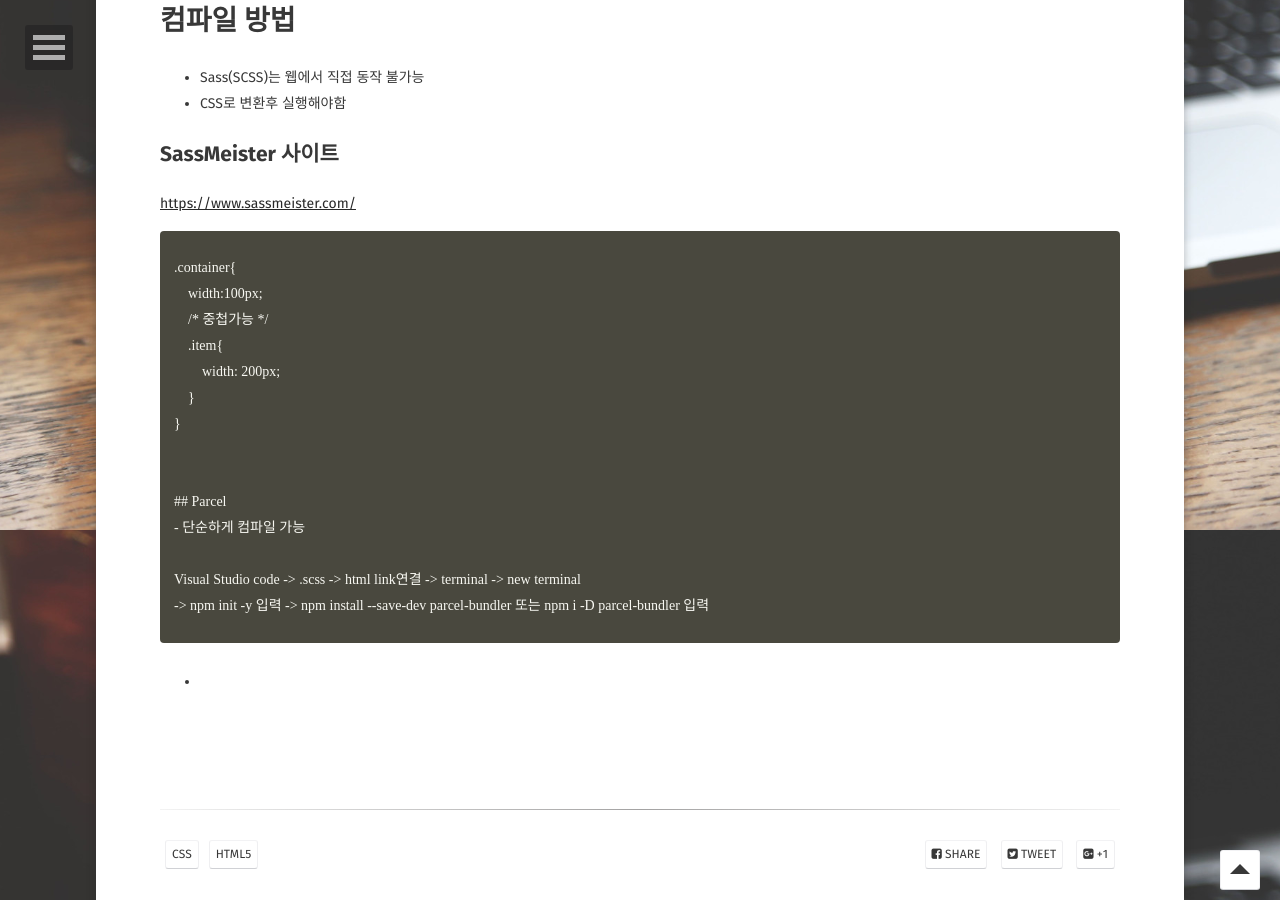
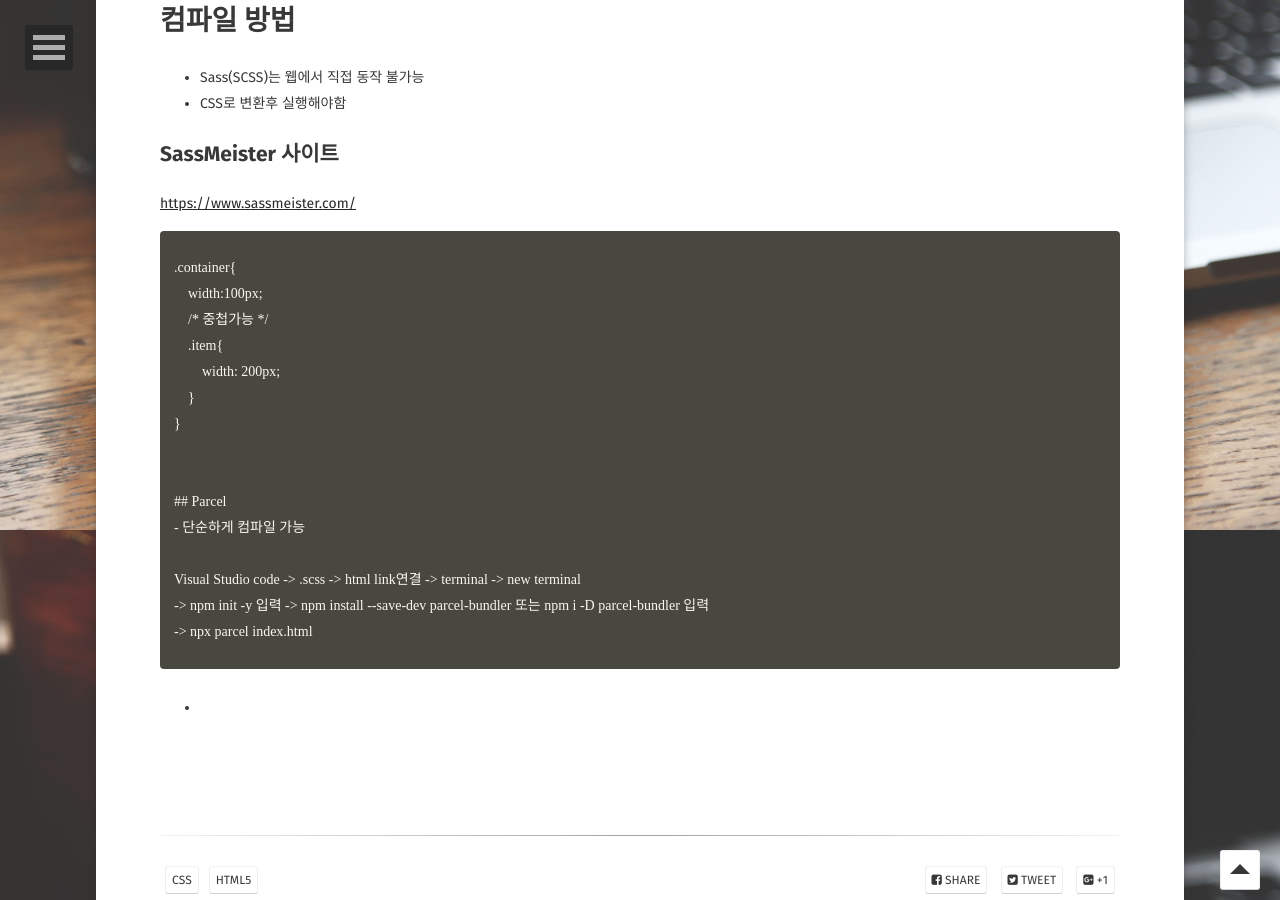
Before and after one commit to sum529-create/sum529-create.github.io, a Jekyll site: the page built from _posts/2021-05-08-SASS정리.md, in a window 1280 px wide and 900 px high, scrolled down 1270 px. Built offline with Jekyll 4.4.1, drawn with Linux system fonts in a browser that asks for light colours; some web fonts are replaced; comment, search, counter and statistics services are not loaded.

Commit message:
Update 2021-05-08-SASS정리.md

```diff
--- a/_posts/2021-05-08-SASS정리.md
+++ b/_posts/2021-05-08-SASS정리.md
@@ -63,6 +63,7 @@ comments: true
 
 Visual Studio code -> .scss -> html link연결 -> terminal -> new terminal
 -> npm init -y 입력 -> npm install --save-dev parcel-bundler 또는 npm i -D parcel-bundler 입력
+-> npx parcel index.html
 {% endhighlight %}
 
 *
```
